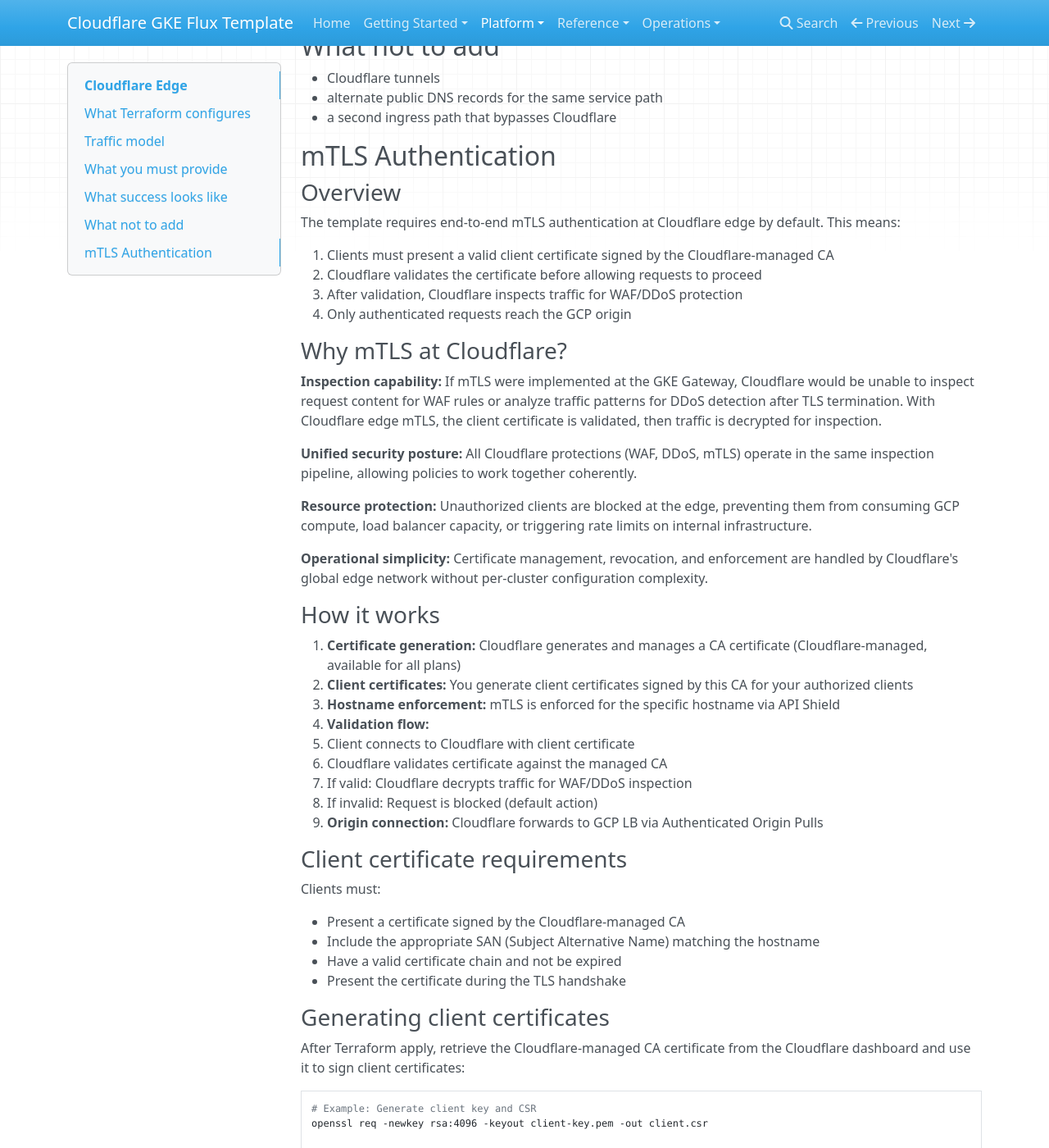
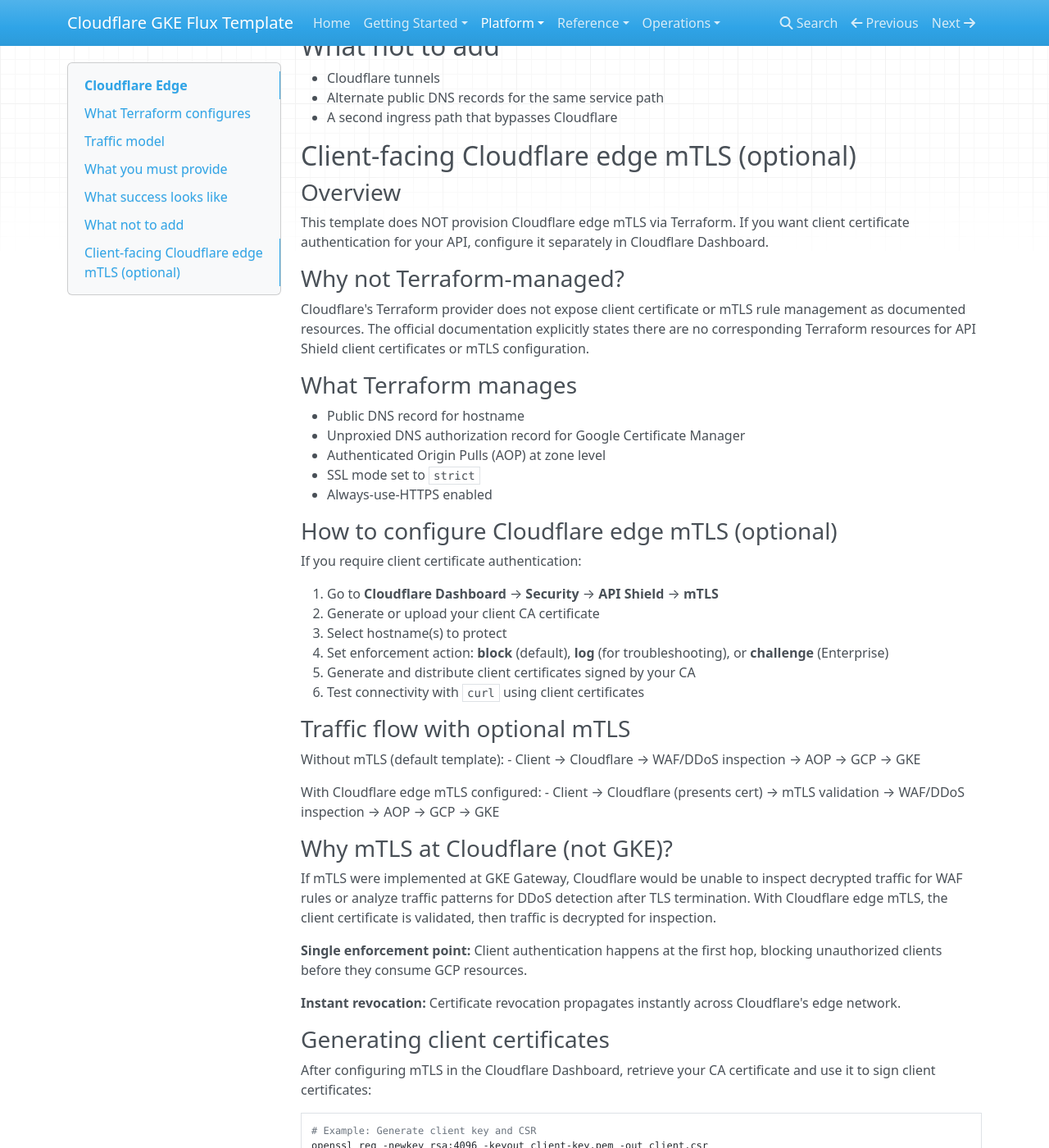
Before and after one commit to dwizzle204/cloudflare-gke-flux-template, an MkDocs documentation site: the page built from docs/cloudflare.md, in a window 1280 px wide and 1400 px high, scrolled down 819 px. Shown: the whole window at 82% size. Built offline with MkDocs 1.6.1, drawn with Linux system fonts in a browser that asks for light colours; nearby versions of some CDN libraries; some of the changed text lies outside the part shown.

Commit message:
Remove invalid Cloudflare mTLS Terraform resources
- Remove cloudflare_mtls_certificate resource (does not exist in provider)
- Remove 5 invalid mTLS variables (account_id, CA name, certificates, enable_mtls, mtls_enforcement_action)
- Update docs/cloudflare.md: Remove mTLS section, clarify it's manual Dashboard setup
- Update docs/deployment.md: Remove Step 3.5 and mTLS instructions
- Update docs/secrets-auth.md: Remove mTLS client certificates section
- Update AGENTS.md: Remove mTLS validation from architecture
- Update README.md: Remove mTLS from architecture and Quick Start
- Update terraform/terraform.tfvars.example: Remove mTLS variable examples
- Keep only documented Cloudflare resources: DNS records, AOP, zone settings

This corrects repository to match Cloudflare's actual Terraform provider surface:
- Client-facing Cloudflare edge mTLS is NOT Terraform-managed
- Must be configured separately in Cloudflare Dashboard/API Shield
- Terraform only manages: DNS, AOP, SSL mode, HTTPS redirect

Matches Cloudflare official docs that state no mTLS Terraform resources exist.

````diff
--- a/docs/cloudflare.md
+++ b/docs/cloudflare.md
@@ -7,17 +7,17 @@
 - zone lookup from `cloudflare_zone_name`
 - proxied DNS record for the public hostname
 - unproxied DNS authorization record for Google Certificate Manager
-- Authenticated Origin Pulls enabled at the zone level
+- Authenticated Origin Pulls enabled at zone level
 - SSL mode set to `strict`
 - `always_use_https` enabled
 
 ## Traffic model
 
-1. the client connects to Cloudflare
+1. Client connects to Cloudflare
 2. Cloudflare terminates client TLS
-3. Cloudflare forwards traffic to the GCP HTTPS origin
-4. Cloudflare validates the origin certificate because SSL mode is `strict`
-5. Authenticated Origin Pulls authenticate Cloudflare to the origin
+3. Cloudflare forwards traffic to GCP HTTPS origin
+4. Cloudflare validates origin certificate because SSL mode is `strict`
+5. Authenticated Origin Pulls authenticate Cloudflare to origin
 
 ## What you must provide
 
@@ -27,62 +27,65 @@
 
 ## What success looks like
 
-- the public hostname is orange-cloud proxied
+- Public hostname is orange-cloud proxied
 - Cloudflare serves HTTPS to clients
-- Cloudflare can validate the GCP origin certificate chain
-- direct alternate ingress paths are not introduced
+- Cloudflare can validate GCP origin certificate chain
+- Direct alternate ingress paths are not introduced
 
 ## What not to add
 
 - Cloudflare tunnels
-- alternate public DNS records for the same service path
-- a second ingress path that bypasses Cloudflare
+- Alternate public DNS records for the same service path
+- A second ingress path that bypasses Cloudflare
 
-## mTLS Authentication
+## Client-facing Cloudflare edge mTLS (optional)
 
 ### Overview
 
-The template requires end-to-end mTLS authentication at Cloudflare edge by default. This means:
+This template does NOT provision Cloudflare edge mTLS via Terraform. If you want client certificate authentication for your API, configure it separately in Cloudflare Dashboard.
 
-1. Clients must present a valid client certificate signed by the Cloudflare-managed CA
-2. Cloudflare validates the certificate before allowing requests to proceed
-3. After validation, Cloudflare inspects traffic for WAF/DDoS protection
-4. Only authenticated requests reach the GCP origin
+### Why not Terraform-managed?
 
-### Why mTLS at Cloudflare?
+Cloudflare's Terraform provider does not expose client certificate or mTLS rule management as documented resources. The official documentation explicitly states there are no corresponding Terraform resources for API Shield client certificates or mTLS configuration.
 
-**Inspection capability:** If mTLS were implemented at the GKE Gateway, Cloudflare would be unable to inspect request content for WAF rules or analyze traffic patterns for DDoS detection after TLS termination. With Cloudflare edge mTLS, the client certificate is validated, then traffic is decrypted for inspection.
+### What Terraform manages
 
-**Unified security posture:** All Cloudflare protections (WAF, DDoS, mTLS) operate in the same inspection pipeline, allowing policies to work together coherently.
+- Public DNS record for hostname
+- Unproxied DNS authorization record for Google Certificate Manager
+- Authenticated Origin Pulls (AOP) at zone level
+- SSL mode set to `strict`
+- Always-use-HTTPS enabled
 
-**Resource protection:** Unauthorized clients are blocked at the edge, preventing them from consuming GCP compute, load balancer capacity, or triggering rate limits on internal infrastructure.
+### How to configure Cloudflare edge mTLS (optional)
 
-**Operational simplicity:** Certificate management, revocation, and enforcement are handled by Cloudflare's global edge network without per-cluster configuration complexity.
+If you require client certificate authentication:
 
-### How it works
+1. Go to **Cloudflare Dashboard** → **Security** → **API Shield** → **mTLS**
+2. Generate or upload your client CA certificate
+3. Select hostname(s) to protect
+4. Set enforcement action: **block** (default), **log** (for troubleshooting), or **challenge** (Enterprise)
+5. Generate and distribute client certificates signed by your CA
+6. Test connectivity with `curl` using client certificates
 
-1. **Certificate generation:** Cloudflare generates and manages a CA certificate (Cloudflare-managed, available for all plans)
-2. **Client certificates:** You generate client certificates signed by this CA for your authorized clients
-3. **Hostname enforcement:** mTLS is enforced for the specific hostname via API Shield
-4. **Validation flow:**
-   - Client connects to Cloudflare with client certificate
-   - Cloudflare validates certificate against the managed CA
-   - If valid: Cloudflare decrypts traffic for WAF/DDoS inspection
-   - If invalid: Request is blocked (default action)
-5. **Origin connection:** Cloudflare forwards to GCP LB via Authenticated Origin Pulls
+### Traffic flow with optional mTLS
 
-### Client certificate requirements
+Without mTLS (default template):
+- Client → Cloudflare → WAF/DDoS inspection → AOP → GCP → GKE
 
-Clients must:
+With Cloudflare edge mTLS configured:
+- Client → Cloudflare (presents cert) → mTLS validation → WAF/DDoS inspection → AOP → GCP → GKE
 
-- Present a certificate signed by the Cloudflare-managed CA
-- Include the appropriate SAN (Subject Alternative Name) matching the hostname
-- Have a valid certificate chain and not be expired
-- Present the certificate during the TLS handshake
+### Why mTLS at Cloudflare (not GKE)?
+
+If mTLS were implemented at GKE Gateway, Cloudflare would be unable to inspect decrypted traffic for WAF rules or analyze traffic patterns for DDoS detection after TLS termination. With Cloudflare edge mTLS, the client certificate is validated, then traffic is decrypted for inspection.
+
+**Single enforcement point:** Client authentication happens at the first hop, blocking unauthorized clients before they consume GCP resources.
+
+**Instant revocation:** Certificate revocation propagates instantly across Cloudflare's edge network.
 
 ### Generating client certificates
 
-After Terraform apply, retrieve the Cloudflare-managed CA certificate from the Cloudflare dashboard and use it to sign client certificates:
+After configuring mTLS in the Cloudflare Dashboard, retrieve your CA certificate and use it to sign client certificates:
 
 ```bash
 # Example: Generate client key and CSR
@@ -92,20 +95,3 @@
 # Then test with:
 curl https://<hostname> --cert client-cert.pem --key client-key.pem
 ```
-
-### Enforcement configuration
-
-**Important:** mTLS enforcement (blocking/logging requests) must be configured in the **Cloudflare Dashboard** under **Security > API Shield > mTLS**. The Terraform provider uploads the certificate, but enforcement action and hostname selection is configured in the Cloudflare UI.
-
-**Steps to configure enforcement:**
-1. Go to **Cloudflare Dashboard** → **Security** → **API Shield** → **mTLS**
-2. Select the hostname (`<your-gateway-hostname>`)
-3. Choose the certificate uploaded by Terraform (`<your-ca-name>`)
-4. Set the enforcement action:
-   - **block:** Default. Reject requests without valid client certificates.
-   - **log:** Allow requests but log validation failures for monitoring and troubleshooting.
-   - **challenge:** Present a CAPTCHA challenge to unauthenticated clients (Enterprise feature).
-
-### Disabling mTLS
-
-Set `enable_cloudflare_mtls = false` in your Terraform configuration. The hostname will be accessible to all clients without certificate validation. **Note:** You must also disable mTLS enforcement in the Cloudflare Dashboard if you disable it here.
--- a/docs/deployment.md
+++ b/docs/deployment.md
@@ -47,11 +47,10 @@
 
 - GCP project and regions
 - Cloudflare zone and hostname
-- Cloudflare account ID for mTLS
+- Cloudflare API token
 - Git repository owner, name, and branch
 - Gateway hostname
 - Secrets and tokens
-- mTLS configuration (enabled by default, Cloudflare-managed CA)
 
 If you want a no-cloud smoke check before apply, run the minimal example and native Terraform tests first.
 
@@ -86,46 +85,13 @@
 - bootstrap Flux
 - deploy the platform
 
-## Step 3.5: Configure mTLS (enabled by default)
+## Step 8: Verify ingress
 
-By default, the template requires mTLS authentication. Configure these in your `terraform.tfvars`:
+Confirm that:
 
-```hcl
-# Cloudflare account for mTLS certificate management
-cloudflare_account_id = "<your-cloudflare-account-id>"
-
-# mTLS configuration (enabled by default)
-# Set to false to disable mTLS and allow public access
-enable_cloudflare_mtls = true
-
-# Action when mTLS validation fails: block, log, or challenge
-mtls_enforcement_action = "block"
-
-# Name of Cloudflare-managed CA certificate
-cloudflare_client_ca_name = "mtls-client-ca"
-```
-
-**Important:**
-- `enable_cloudflare_mtls = true` is the default. All clients must present valid client certificates.
-- To disable mTLS and allow public access, set `enable_cloudflare_mtls = false`.
-- The Cloudflare-managed CA is generated automatically during `terraform apply`.
-- Retrieve the CA certificate from the Cloudflare dashboard after apply to generate client certificates.
-
-### After Terraform apply
-
-1. Go to **Cloudflare Dashboard** → **SSL/TLS** → **Client Certificates**
-2. Download the Cloudflare-managed CA certificate
-3. Use this CA to sign client certificates for your authorized clients
-4. Configure mTLS enforcement:
-   - Go to **Cloudflare Dashboard** → **Security** → **API Shield** → **mTLS**
-   - Select the hostname (`<your-gateway-hostname>`)
-   - Choose the certificate (`<your-ca-name>`)
-   - Set the enforcement action: **block** (default), **log** (for troubleshooting), or **challenge** (Enterprise)
-5. Test connectivity with `curl` using client certificates
-
-### Troubleshooting tip
-
-If you need to test or troubleshoot mTLS validation, temporarily change `mtls_enforcement_action` from `"block"` to `"log"`. This allows requests without valid certificates but logs validation failures for analysis. Remember to switch back to `"block"` for production.
+- Cloudflare proxies public hostname
+- Hostname resolves to GCP external load balancer path through Cloudflare
+- Traffic reaches sample workload through multi-cluster Gateway
 
 ## Step 4: Apply Terraform
 
--- a/docs/secrets-auth.md
+++ b/docs/secrets-auth.md
@@ -29,38 +29,9 @@
 
 Recommended model:
 
-- create a read-only SSH deploy key in the target GitHub repository
-- use that key with `flux bootstrap git`
-- let Flux create the in-cluster `flux-system` authentication secret during bootstrap
-
-## mTLS client certificates
-
-When mTLS is enabled (default behavior), clients must present valid certificates signed by the Cloudflare-managed CA.
-
-### What Terraform creates
-
-- Cloudflare-managed CA certificate for client authentication
-- mTLS enforcement rules for the protected hostname
-
-### What you must do
-
-1. After `terraform apply`, retrieve the CA certificate from the Cloudflare dashboard
-2. Generate client certificates signed by this CA for your authorized clients
-3. Distribute client certificates to authorized clients
-4. Configure clients to present certificates during the TLS handshake
-
-### CA certificate location
-
-Cloudflare Dashboard → SSL/TLS → Client Certificates → View/Download CA
-
-### Do not commit
-
-- Private keys for the CA or client certificates
-- Any certificate material to the repository
-
-### Custom CA (Enterprise)
-
-If you need to use your own CA instead of the Cloudflare-managed CA, provide the `cloudflare_client_ca_certificate` variable with your PEM-encoded CA certificate content (Enterprise plan required).
+- Create a read-only SSH deploy key in the target GitHub repository
+- Use that key with `flux bootstrap git`
+- Let Flux create the in-cluster `flux-system` authentication secret during bootstrap
 
 ## Apply workflow secrets
 
````
Also changed, not shown: AGENTS.md (+0 -2 lines), README.md (+18 -10 lines), 3 other files.
